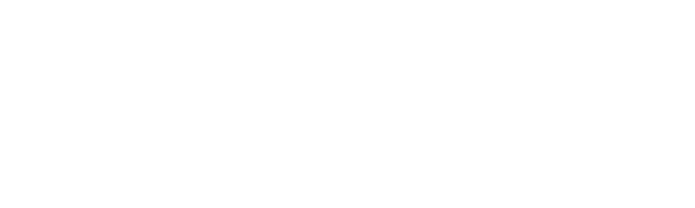
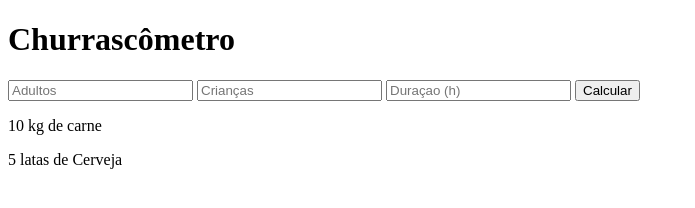
Before and after one commit to Djaysson/Churrascometro, a plain HTML site: page index.html in a window 1280 px wide. Shown: the whole page, without its empty margins (0-695 px from the left). Drawn offline with Linux system fonts and the light colour scheme.

Commit message:
Assembling the initial HTML structure of the project

```diff
--- a/index.html
+++ b/index.html
@@ -7,11 +7,23 @@
   <meta http-equiv="X-UA-Compatible" content="IE=edge">
   <meta name="viewport" content="width=device-width, initial-scale=1.0">
   <link rel="stylesheet" href="./styles/style.css">
-  <title>Barbecue cost meter</title>
+  <title>Churrascômetro</title>
 </head>
 
 <body>
+  <div class="container">
+    <h1>Churrascômetro</h1>
+    <input id="adultos" name="adultos" type="number" placeholder="Adultos">
+    <input id="criancas" name="criancas" type="number" placeholder="Crianças">
+    <input id="duracao" name="duracao" type="number" placeholder="Duraçao (h)">
+    <button>Calcular</button>
 
+    <div id="resultado">
+      <p>10 kg de carne</p>
+      <p>5 latas de Cerveja</p>
+
+    </div>
+  </div>
 
   <script src="./scripts/script.js"></script>
 </body>
--- a/scripts/script.js
+++ b/scripts/script.js
@@ -0,0 +1,6 @@
+//regras de negocio//
+//Carne - 400 gr por pessoa + de 6horas - 650
+//Cerveja - 1200 ml por pessoa  + 6horas 2000ml
+// Refrigerante /agua =  1000ml por pessoa + 6hora 1500ml
+
+// crianças valem por 0,5
```
